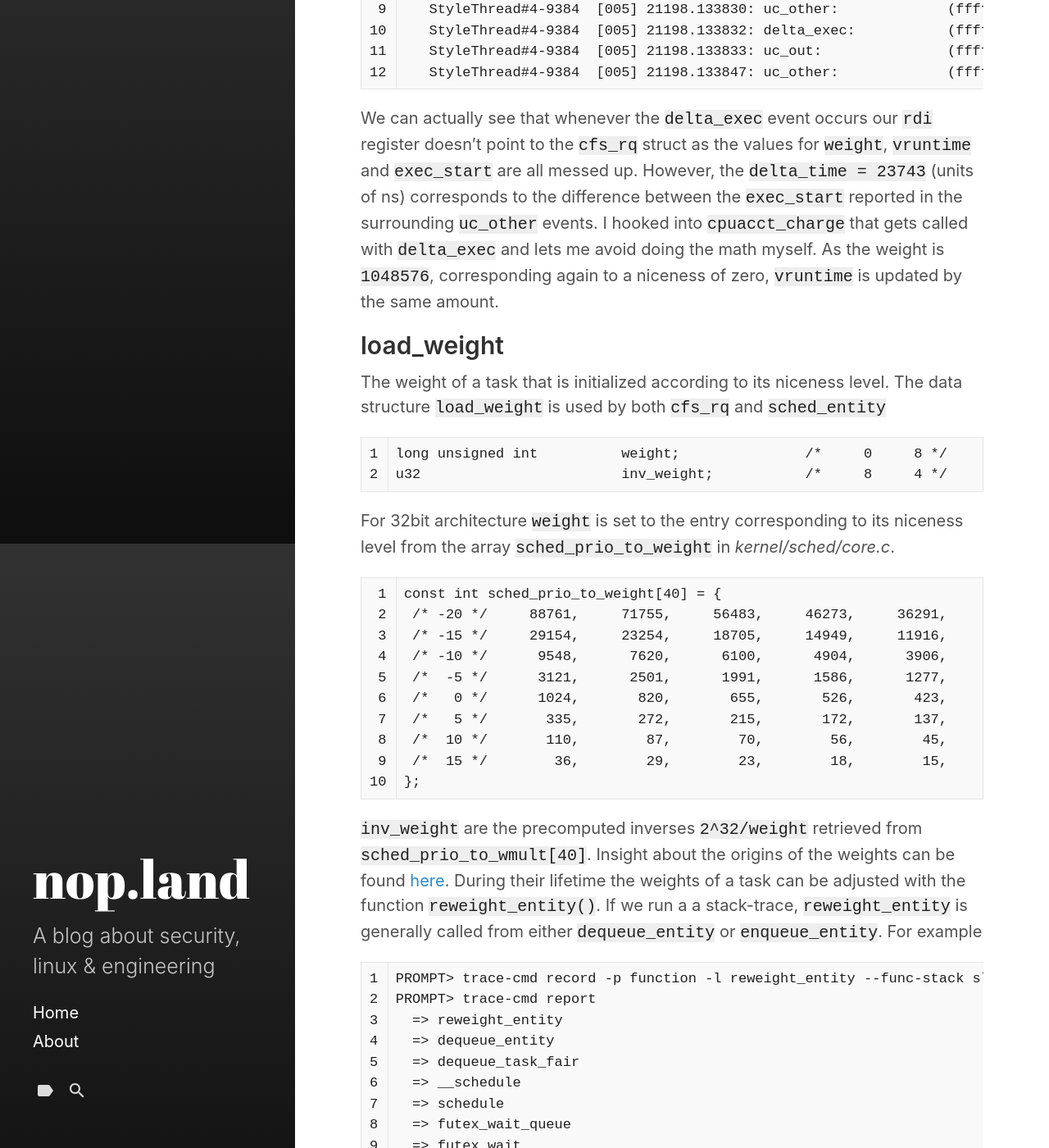
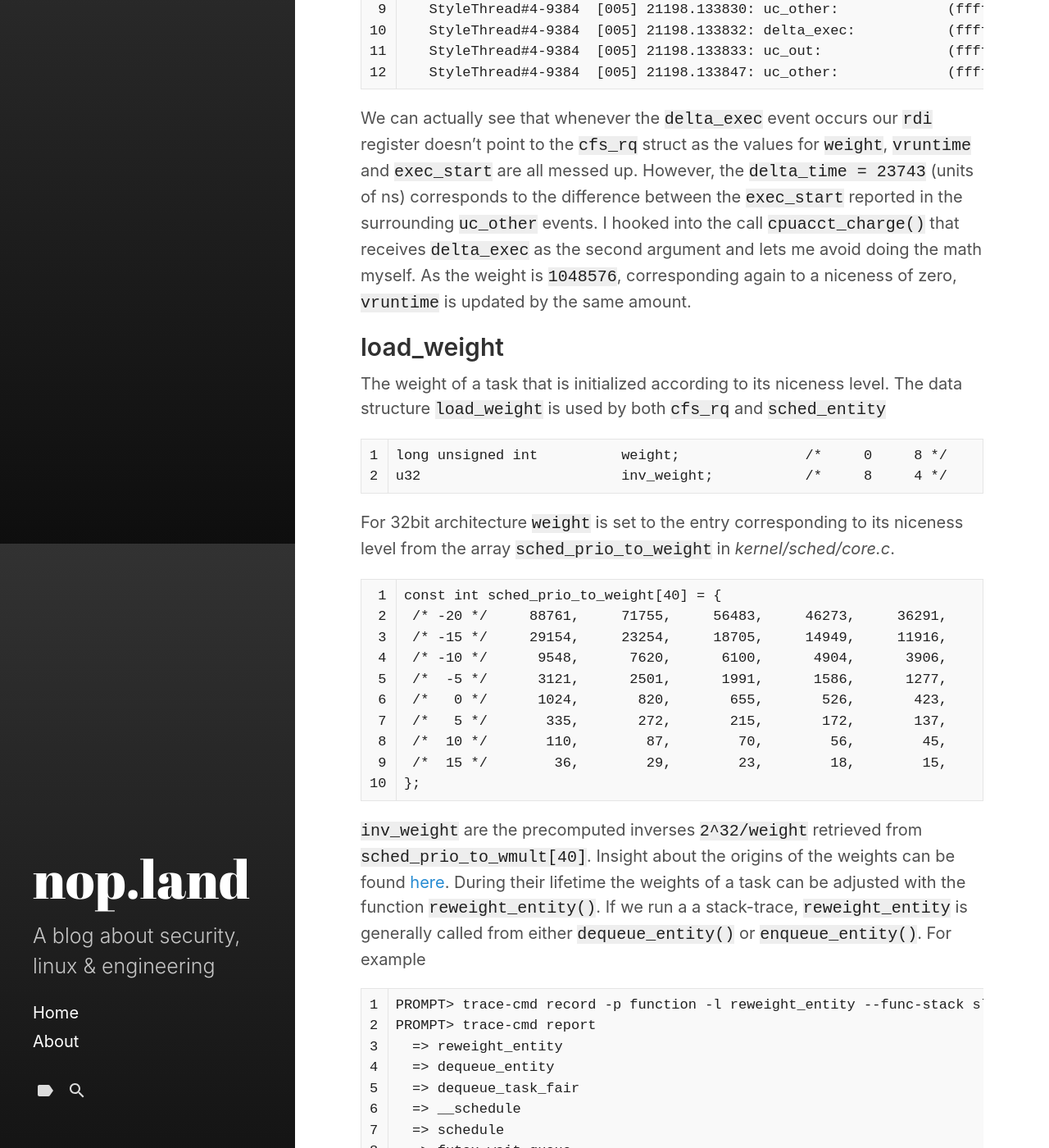
Before and after one commit to bytewvr/blog, a Jekyll site: the page built from _posts/2022-10-14-CFS.md, in a window 1280 px wide and 1400 px high, scrolled down 7437 px. Shown: the whole window at 82% size. Built offline with Jekyll 4.4.1, drawn with Linux system fonts in a browser that asks for light colours; some of the changed text lies outside the part shown.

Commit message:
markup fixes

````diff
--- a/_posts/2022-10-14-CFS.md
+++ b/_posts/2022-10-14-CFS.md
@@ -182,7 +182,7 @@ PROMPT> trace-cmd record
    StyleThread#4-9384  [005] 21198.133833: uc_out:               (ffffffff914e5710 <- ffffffff914e7941) q_weight=18446634536175554560 vruntime_curr=0 exec_start=9098485526505481549
    StyleThread#4-9384  [005] 21198.133847: uc_other:             (ffffffff914e5710) weight=736953 prio=120 vruntime_curr=1927733407963 exec_start=21157551332094
 ```
-We can actually see that whenever the `delta_exec` event occurs our `rdi` register doesn't point to the `cfs_rq` struct as the values for `weight`, `vruntime` and `exec_start` are all messed up. However, the `delta_time = 23743` (units of ns) corresponds to the difference between the `exec_start` reported in the surrounding `uc_other` events. I hooked into `cpuacct_charge` that gets called with `delta_exec` and lets me avoid doing the math myself. As the weight is `1048576`, corresponding again to a niceness of zero, `vruntime` is updated by the same amount.
+We can actually see that whenever the `delta_exec` event occurs our `rdi` register doesn't point to the `cfs_rq` struct as the values for `weight`, `vruntime` and `exec_start` are all messed up. However, the `delta_time = 23743` (units of ns) corresponds to the difference between the `exec_start` reported in the surrounding `uc_other` events. I hooked into the call `cpuacct_charge()` that receives  `delta_exec` as the second argument and lets me avoid doing the math myself. As the weight is `1048576`, corresponding again to a niceness of zero, `vruntime` is updated by the same amount.
 
 ## load_weight
 The weight of a task that is initialized according to its niceness level. The data structure `load_weight` is used by both `cfs_rq` and `sched_entity`
@@ -203,7 +203,7 @@ const int sched_prio_to_weight[40] = {
  /*  15 */        36,        29,        23,        18,        15,
 };
 ```
-`inv_weight` are the precomputed inverses `2^32/weight` retrieved from `sched_prio_to_wmult[40]`. Insight about the origins of the weights can be found [here](https://lkml.org/lkml/2019/10/7/1117). During their lifetime the weights of a task can be adjusted with the function `reweight_entity()`. If we run a a stack-trace,  `reweight_entity` is generally called from either  `dequeue_entity` or `enqueue_entity`. For example
+`inv_weight` are the precomputed inverses `2^32/weight` retrieved from `sched_prio_to_wmult[40]`. Insight about the origins of the weights can be found [here](https://lkml.org/lkml/2019/10/7/1117). During their lifetime the weights of a task can be adjusted with the function `reweight_entity()`. If we run a a stack-trace,  `reweight_entity` is generally called from either  `dequeue_entity()` or `enqueue_entity()`. For example
 ```
 PROMPT> trace-cmd record -p function -l reweight_entity --func-stack sleep 1
 PROMPT> trace-cmd report
````
Also changed, not shown: other parts of _posts/2022-10-14-CFS.md (+1 -1 lines).
